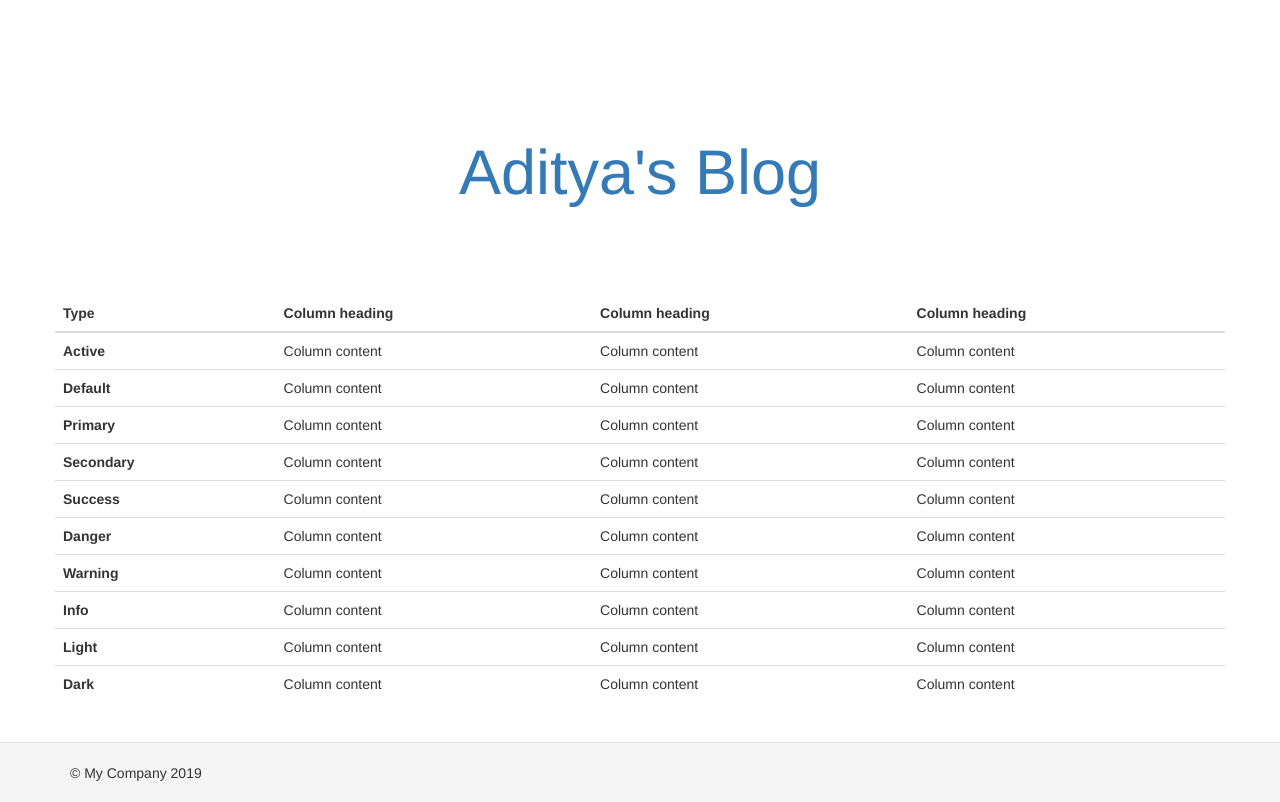
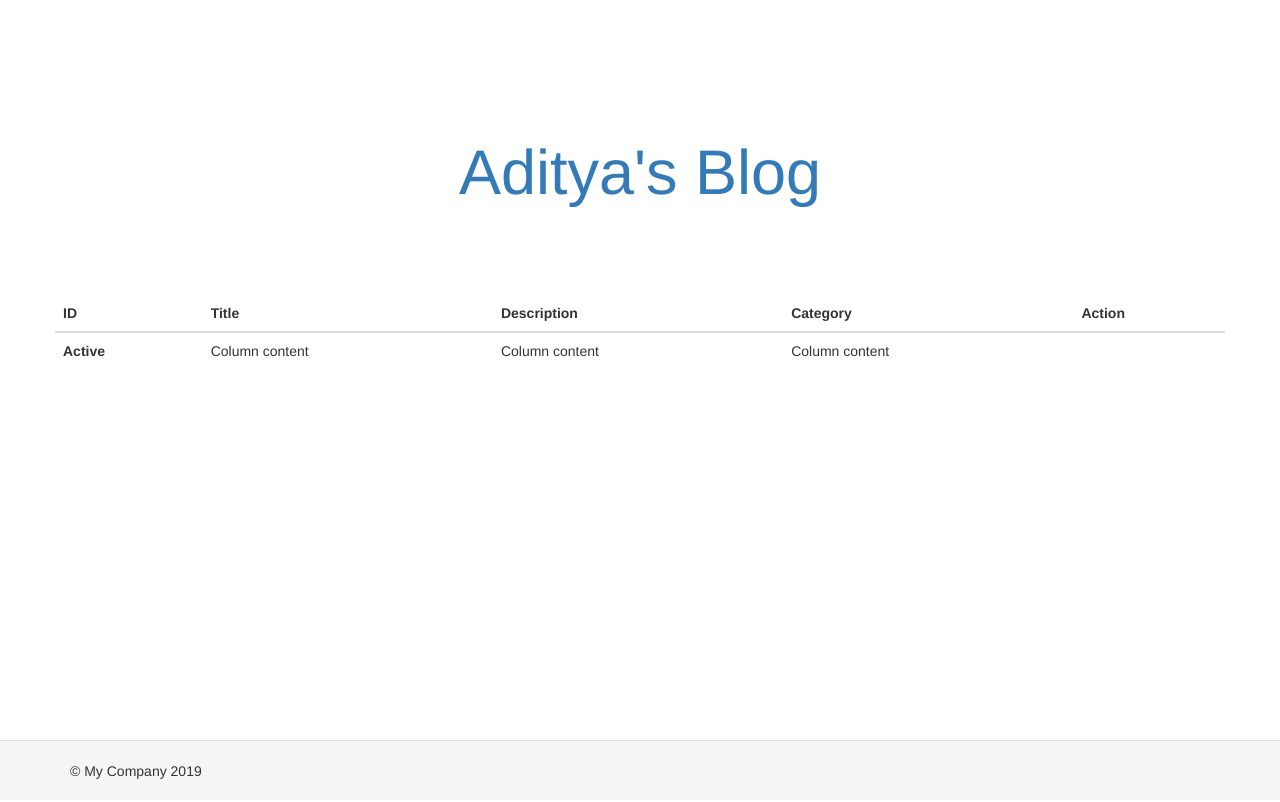
Before and after one commit to adityabansal123/crud_fairox, a Yii app: template views/site/home.php in a window 1280 px wide. After the commit the page ends 779 px from the top, so only its background shows below. Run offline with PHP 8.4 and a stand-in for Yii, Linux system fonts and the light colour scheme; the template is opened without the code that fills it, so the values that code supplies are empty; some libraries are stand-ins or nearby versions.

Commit message:
working on views 2

```diff
--- a/views/site/home.php
+++ b/views/site/home.php
@@ -16,69 +16,16 @@ $this->title = 'Aditya\'s Blog';
             <table class="table table-hover">
                 <thead>
                 <tr>
-                    <th scope="col">Type</th>
-                    <th scope="col">Column heading</th>
-                    <th scope="col">Column heading</th>
-                    <th scope="col">Column heading</th>
+                    <th scope="col">ID</th>
+                    <th scope="col">Title</th>
+                    <th scope="col">Description</th>
+                    <th scope="col">Category</th>
+                    <th scope="col">Action</th>
                 </tr>
                 </thead>
                 <tbody>
                 <tr class="table-active">
                     <th scope="row">Active</th>
-                    <td>Column content</td>
-                    <td>Column content</td>
-                    <td>Column content</td>
-                </tr>
-                <tr>
-                    <th scope="row">Default</th>
-                    <td>Column content</td>
-                    <td>Column content</td>
-                    <td>Column content</td>
-                </tr>
-                <tr class="table-primary">
-                    <th scope="row">Primary</th>
-                    <td>Column content</td>
-                    <td>Column content</td>
-                    <td>Column content</td>
-                </tr>
-                <tr class="table-secondary">
-                    <th scope="row">Secondary</th>
-                    <td>Column content</td>
-                    <td>Column content</td>
-                    <td>Column content</td>
-                </tr>
-                <tr class="table-success">
-                    <th scope="row">Success</th>
-                    <td>Column content</td>
-                    <td>Column content</td>
-                    <td>Column content</td>
-                </tr>
-                <tr class="table-danger">
-                    <th scope="row">Danger</th>
-                    <td>Column content</td>
-                    <td>Column content</td>
-                    <td>Column content</td>
-                </tr>
-                <tr class="table-warning">
-                    <th scope="row">Warning</th>
-                    <td>Column content</td>
-                    <td>Column content</td>
-                    <td>Column content</td>
-                </tr>
-                <tr class="table-info">
-                    <th scope="row">Info</th>
-                    <td>Column content</td>
-                    <td>Column content</td>
-                    <td>Column content</td>
-                </tr>
-                <tr class="table-light">
-                    <th scope="row">Light</th>
-                    <td>Column content</td>
-                    <td>Column content</td>
-                    <td>Column content</td>
-                </tr>
-                <tr class="table-dark">
-                    <th scope="row">Dark</th>
                     <td>Column content</td>
                     <td>Column content</td>
                     <td>Column content</td>
```
